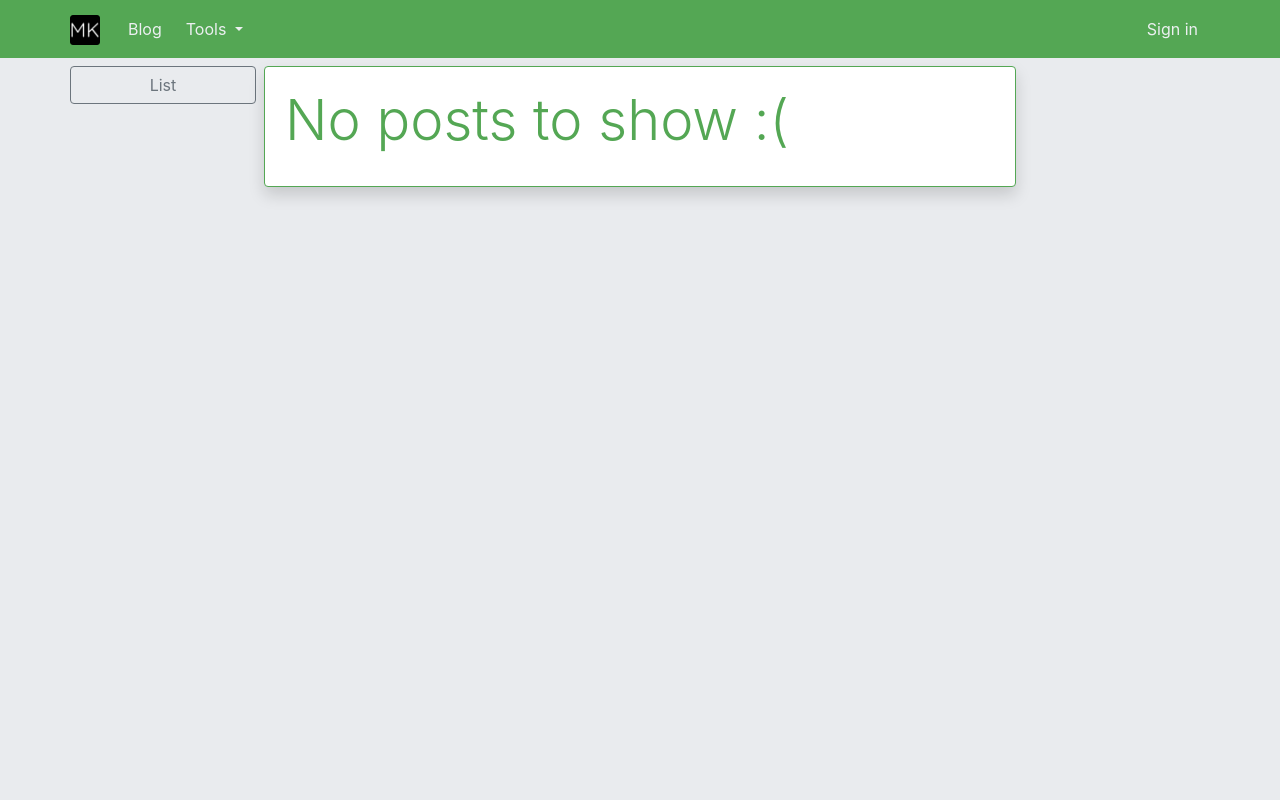
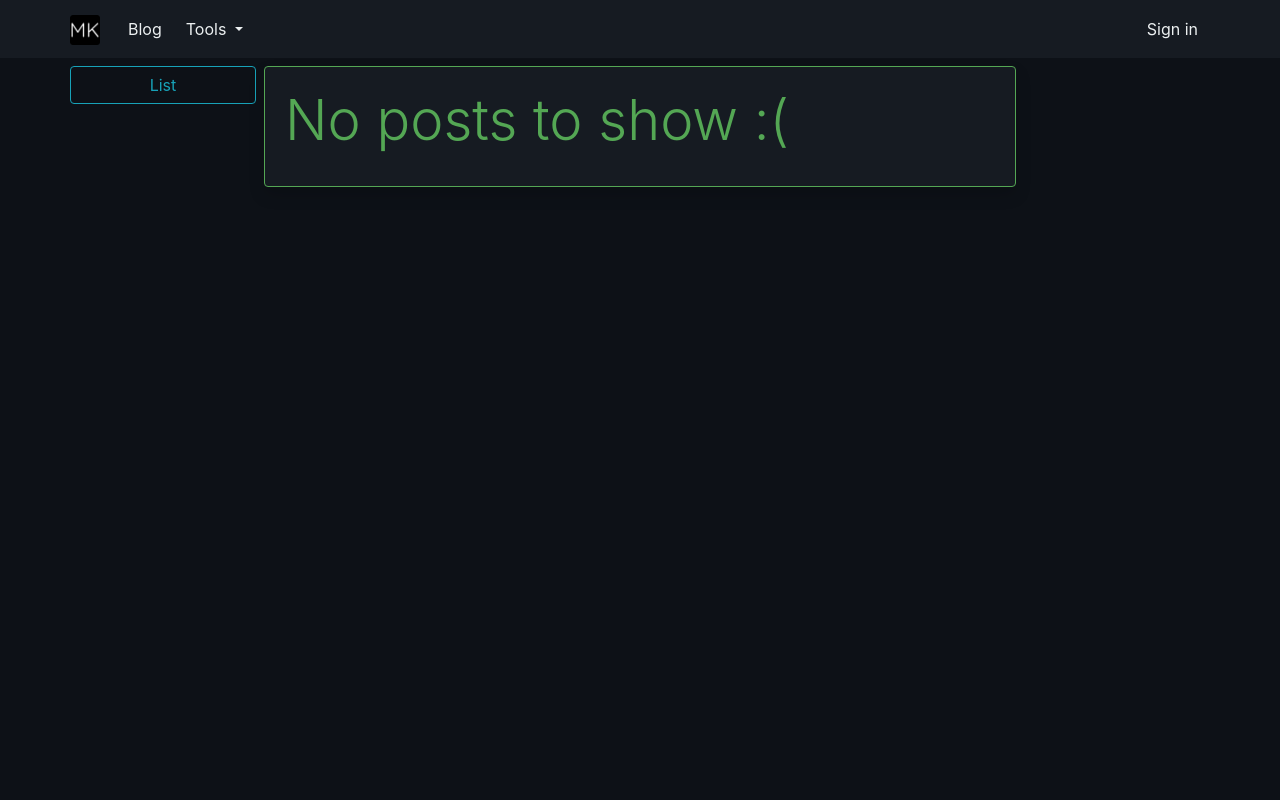
Before and after one commit to mkofoed/mkofoed, a Django app: page /blog/ in a window 1280 px wide. Run offline with Django 3.2, Linux system fonts and the light colour scheme; data that the repository does not hold is empty; some libraries are stand-ins or nearby versions.

Commit message:
Added new colors

```diff
--- a/blog/templates/blog/post_base.html
+++ b/blog/templates/blog/post_base.html
@@ -9,9 +9,9 @@
 
 {% block left_pane %}
     <div class="container-fluid">
-        <a href="{% url 'blog:list' %}" class="btn btn-block btn-outline-secondary">List</a>
+        <a href="{% url 'blog:list' %}" class="btn btn-block btn-outline-info">List</a>
         {% if request.user.is_staff %}
-            <a href="{% url 'blog:list_admin' %}" class="btn btn-block btn-outline-secondary">Admin List</a>
+            <a href="{% url 'blog:list_admin' %}" class="btn btn-block btn-outline-info">Admin List</a>
         {% endif %}
     </div>
 {% endblock left_pane %}
--- a/blog/templates/blog/post_detail.html
+++ b/blog/templates/blog/post_detail.html
@@ -16,7 +16,7 @@
 {% endblock %}
 
 {% block extra_buttons %}
-    <a class="btn btn-block btn-outline-secondary" href="{% url 'blog:update' object.slug %}">Update Post</a>
+    <a class="btn btn-block btn-warning" href="{% url 'blog:update' object.slug %}">Update Post</a>
     <a class="btn btn-block btn-danger" href="{% url 'blog:delete' object.slug %}">Delete post</a>
 {% endblock %}
 
--- a/project/static/css/project.css
+++ b/project/static/css/project.css
@@ -1,81 +1,63 @@
 .navbar {
-    background-color: #54a754;
+  background-color: #161b22;
 }
-
 .navbar .navbar-brand {
   color: #ecf0f1;
 }
-
 .navbar .navbar-brand:hover, .navbar .navbar-brand:focus {
   color: #36f677;
 }
-
 .navbar .navbar-text {
   color: #ecf0f1;
 }
-
 .navbar .navbar-text a {
   color: #36f677;
 }
-
 .navbar .navbar-text a:hover, .navbar .navbar-text a:focus {
   color: #36f677;
 }
-
 .navbar .navbar-nav .nav-link {
   color: #ecf0f1;
   border-radius: 0.25rem;
   margin: 0 0.25em;
 }
-
 .navbar .navbar-nav .nav-link:not(.disabled):hover, .navbar .navbar-nav .nav-link:not(.disabled):focus {
   color: #36f677;
 }
-
 .navbar .navbar-nav .dropdown-menu {
   background-color: #54a754;
   border-color: #54a754;
 }
-
 .navbar .navbar-nav .dropdown-menu .dropdown-item {
   color: #ecf0f1;
 }
-
 .navbar .navbar-nav .dropdown-menu .dropdown-item:hover, .navbar .navbar-nav .dropdown-menu .dropdown-item:focus, .navbar .navbar-nav .dropdown-menu .dropdown-item.active {
   color: #36f677;
   background-color: #54a754;
 }
-
 .navbar .navbar-nav .dropdown-menu .dropdown-divider {
   border-top-color: #54a754;
 }
-
 .navbar .navbar-nav .nav-item.active .nav-link, .navbar .navbar-nav .nav-item.active .nav-link:hover, .navbar .navbar-nav .nav-item.active .nav-link:focus, .navbar .navbar-nav .nav-item.show .nav-link, .navbar .navbar-nav .nav-item.show .nav-link:hover, .navbar .navbar-nav .nav-item.show .nav-link:focus {
   color: #36f677;
   background-color: #54a754;
 }
-
 .navbar .navbar-toggle {
   border-color: #54a754;
 }
-
 .navbar .navbar-toggle:hover, .navbar .navbar-toggle:focus {
   background-color: #54a754;
 }
-
 .navbar .navbar-toggle .navbar-toggler-icon {
   color: #ecf0f1;
 }
-
 .navbar .navbar-collapse,
 .navbar .navbar-form {
   border-color: #ecf0f1;
 }
-
 .navbar .navbar-link {
   color: #ecf0f1;
 }
-
 .navbar .navbar-link:hover {
   color: #36f677;
 }
@@ -84,153 +66,121 @@
   .navbar-expend-sm .navbar-nav .show .dropdown-menu .dropdown-item {
     color: #ecf0f1;
   }
-
   .navbar-expend-sm .navbar-nav .show .dropdown-menu .dropdown-item:hover, .navbar-expend-sm .navbar-nav .show .dropdown-menu .dropdown-item:focus {
     color: #36f677;
   }
-
   .navbar-expend-sm .navbar-nav .show .dropdown-menu .dropdown-item.active {
     color: #36f677;
     background-color: #54a754;
   }
 }
-
 @media (max-width: 767px) {
   .navbar-expend-md .navbar-nav .show .dropdown-menu .dropdown-item {
     color: #ecf0f1;
   }
-
   .navbar-expend-md .navbar-nav .show .dropdown-menu .dropdown-item:hover, .navbar-expend-md .navbar-nav .show .dropdown-menu .dropdown-item:focus {
     color: #36f677;
   }
-
   .navbar-expend-md .navbar-nav .show .dropdown-menu .dropdown-item.active {
     color: #36f677;
     background-color: #54a754;
   }
 }
-
 @media (max-width: 991px) {
   .navbar-expend-lg .navbar-nav .show .dropdown-menu .dropdown-item {
     color: #ecf0f1;
   }
-
   .navbar-expend-lg .navbar-nav .show .dropdown-menu .dropdown-item:hover, .navbar-expend-lg .navbar-nav .show .dropdown-menu .dropdown-item:focus {
     color: #36f677;
   }
-
   .navbar-expend-lg .navbar-nav .show .dropdown-menu .dropdown-item.active {
     color: #36f677;
     background-color: #54a754;
   }
 }
-
 @media (max-width: 1199px) {
   .navbar-expend-xl .navbar-nav .show .dropdown-menu .dropdown-item {
     color: #ecf0f1;
   }
-
   .navbar-expend-xl .navbar-nav .show .dropdown-menu .dropdown-item:hover, .navbar-expend-xl .navbar-nav .show .dropdown-menu .dropdown-item:focus {
     color: #36f677;
   }
-
   .navbar-expend-xl .navbar-nav .show .dropdown-menu .dropdown-item.active {
     color: #36f677;
     background-color: #54a754;
   }
 }
-
 .navbar-expend .navbar-nav .show .dropdown-menu .dropdown-item {
   color: #ecf0f1;
 }
-
 .navbar-expend .navbar-nav .show .dropdown-menu .dropdown-item:hover, .navbar-expend .navbar-nav .show .dropdown-menu .dropdown-item:focus {
   color: #36f677;
 }
-
 .navbar-expend .navbar-nav .show .dropdown-menu .dropdown-item.active {
   color: #36f677;
   background-color: #54a754;
 }
 
 .navbar {
-    background-color: #54a754;
+  background-color: #161b22;
 }
-
 .navbar .navbar-brand {
   color: #ecf0f1;
 }
-
 .navbar .navbar-brand:hover, .navbar .navbar-brand:focus {
   color: #36f677;
 }
-
 .navbar .navbar-text {
   color: #ecf0f1;
 }
-
 .navbar .navbar-text a {
   color: #36f677;
 }
-
 .navbar .navbar-text a:hover, .navbar .navbar-text a:focus {
   color: #36f677;
 }
-
 .navbar .navbar-nav .nav-link {
   color: #ecf0f1;
   border-radius: 0.25rem;
   margin: 0 0.25em;
 }
-
 .navbar .navbar-nav .nav-link:not(.disabled):hover, .navbar .navbar-nav .nav-link:not(.disabled):focus {
   color: #36f677;
 }
-
 .navbar .navbar-nav .dropdown-menu {
   background-color: #54a754;
   border-color: #54a754;
 }
-
 .navbar .navbar-nav .dropdown-menu .dropdown-item {
   color: #ecf0f1;
 }
-
 .navbar .navbar-nav .dropdown-menu .dropdown-item:hover, .navbar .navbar-nav .dropdown-menu .dropdown-item:focus, .navbar .navbar-nav .dropdown-menu .dropdown-item.active {
   color: #36f677;
   background-color: #54a754;
 }
-
 .navbar .navbar-nav .dropdown-menu .dropdown-divider {
   border-top-color: #54a754;
 }
-
 .navbar .navbar-nav .nav-item.active .nav-link, .navbar .navbar-nav .nav-item.active .nav-link:hover, .navbar .navbar-nav .nav-item.active .nav-link:focus, .navbar .navbar-nav .nav-item.show .nav-link, .navbar .navbar-nav .nav-item.show .nav-link:hover, .navbar .navbar-nav .nav-item.show .nav-link:focus {
   color: #36f677;
   background-color: #54a754;
 }
-
 .navbar .navbar-toggle {
   border-color: #54a754;
 }
-
 .navbar .navbar-toggle:hover, .navbar .navbar-toggle:focus {
   background-color: #54a754;
 }
-
 .navbar .navbar-toggle .navbar-toggler-icon {
   color: #ecf0f1;
 }
-
 .navbar .navbar-collapse,
 .navbar .navbar-form {
   border-color: #ecf0f1;
 }
-
 .navbar .navbar-link {
   color: #ecf0f1;
 }
-
 .navbar .navbar-link:hover {
   color: #36f677;
 }
@@ -239,70 +189,56 @@
   .navbar-expend-sm .navbar-nav .show .dropdown-menu .dropdown-item {
     color: #ecf0f1;
   }
-
   .navbar-expend-sm .navbar-nav .show .dropdown-menu .dropdown-item:hover, .navbar-expend-sm .navbar-nav .show .dropdown-menu .dropdown-item:focus {
     color: #36f677;
   }
-
   .navbar-expend-sm .navbar-nav .show .dropdown-menu .dropdown-item.active {
     color: #36f677;
     background-color: #54a754;
   }
 }
-
 @media (max-width: 767px) {
   .navbar-expend-md .navbar-nav .show .dropdown-menu .dropdown-item {
     color: #ecf0f1;
   }
-
   .navbar-expend-md .navbar-nav .show .dropdown-menu .dropdown-item:hover, .navbar-expend-md .navbar-nav .show .dropdown-menu .dropdown-item:focus {
     color: #36f677;
   }
-
   .navbar-expend-md .navbar-nav .show .dropdown-menu .dropdown-item.active {
     color: #36f677;
     background-color: #54a754;
   }
 }
-
 @media (max-width: 991px) {
   .navbar-expend-lg .navbar-nav .show .dropdown-menu .dropdown-item {
     color: #ecf0f1;
   }
-
   .navbar-expend-lg .navbar-nav .show .dropdown-menu .dropdown-item:hover, .navbar-expend-lg .navbar-nav .show .dropdown-menu .dropdown-item:focus {
     color: #36f677;
   }
-
   .navbar-expend-lg .navbar-nav .show .dropdown-menu .dropdown-item.active {
     color: #36f677;
     background-color: #54a754;
   }
 }
-
 @media (max-width: 1199px) {
   .navbar-expend-xl .navbar-nav .show .dropdown-menu .dropdown-item {
     color: #ecf0f1;
   }
-
   .navbar-expend-xl .navbar-nav .show .dropdown-menu .dropdown-item:hover, .navbar-expend-xl .navbar-nav .show .dropdown-menu .dropdown-item:focus {
     color: #36f677;
   }
-
   .navbar-expend-xl .navbar-nav .show .dropdown-menu .dropdown-item.active {
     color: #36f677;
     background-color: #54a754;
   }
 }
-
 .navbar-expend .navbar-nav .show .dropdown-menu .dropdown-item {
   color: #ecf0f1;
 }
-
 .navbar-expend .navbar-nav .show .dropdown-menu .dropdown-item:hover, .navbar-expend .navbar-nav .show .dropdown-menu .dropdown-item:focus {
   color: #36f677;
 }
-
 .navbar-expend .navbar-nav .show .dropdown-menu .dropdown-item.active {
   color: #36f677;
   background-color: #54a754;
@@ -322,17 +258,18 @@
 
 html, body {
   height: 100%;
+  color: white;
 }
 
 body {
-    background-color: #e9ebee;
+  background-color: #0d1117;
 }
 
 .card {
   border-color: #54a754;
+  background-color: #161b22;
   box-shadow: 0 0.5rem 1rem rgba(0, 0, 0, 0.15) !important;
 }
-
 .card .card-title {
   color: #54a754;
 }
@@ -340,7 +277,6 @@ body {
 .tools-inputs .form-control {
   margin-top: 0.5rem;
 }
-
 .tools-inputs :disabled {
   background-color: #cfd8ec !important;
 }
@@ -357,7 +293,6 @@ a:hover {
   padding-left: 0.25rem;
   padding-right: 0;
 }
-
 .right-pane .container-fluid {
   padding: 0;
 }
@@ -366,7 +301,6 @@ a:hover {
   padding-left: 0;
   padding-right: 0.25rem;
 }
-
 .left-pane .container-fluid {
   padding: 0;
 }
@@ -375,7 +309,6 @@ a:hover {
   padding-left: 0.25rem;
   padding-right: 0.25rem;
 }
-
 .middle-pane .container-fluid {
   padding: 0;
 }
--- a/project/static/sass/_colors.scss
+++ b/project/static/sass/_colors.scss
@@ -12,3 +12,5 @@ $very-light-blue: #cfd8ec;
 $white: #fff;
 $light-green: #54a754;
 $very-light-green: #36f677;
+$dark-gray: #0d1117;
+$medium-dark-gray: #161b22;
--- a/project/static/sass/_elements.scss
+++ b/project/static/sass/_elements.scss
@@ -28,15 +28,17 @@
 // Body
 html, body {
   height: 100%;
+  color: white;
 }
 
 body {
-  background-color: $light-gray;
+  background-color: $dark-gray;
 }
 
 // Cards
 .card {
   border-color: $light-green;
+  background-color: $medium-dark-gray;
   box-shadow: 0 .5rem 1rem rgba(0, 0, 0, .15) !important;
 
   .card-title {
--- a/project/static/sass/_navbar.scss
+++ b/project/static/sass/_navbar.scss
@@ -1,10 +1,11 @@
+@import "_colors";
 $bgDefault: #54a754;
 $bgHighlight: #54a754;
 $colDefault: #ecf0f1;
 $colHighlight: #36f677;
 $dropDown: true;
 .navbar {
-  background-color: $bgDefault;
+  background-color: $medium-dark-gray;
 
   .navbar-brand {
     color: $colDefault;
```
Also changed, not shown: 1 other file. Lines whose indentation alone changed are shown as unchanged.
